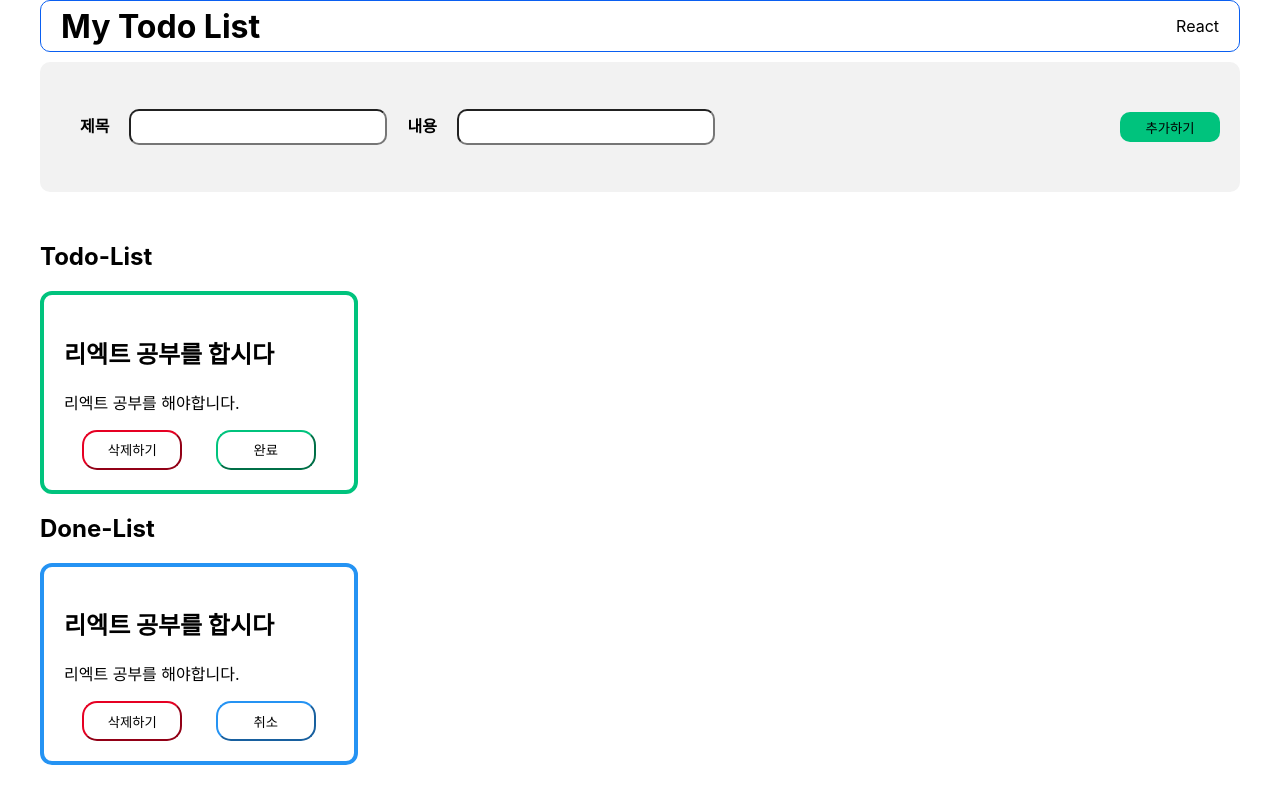
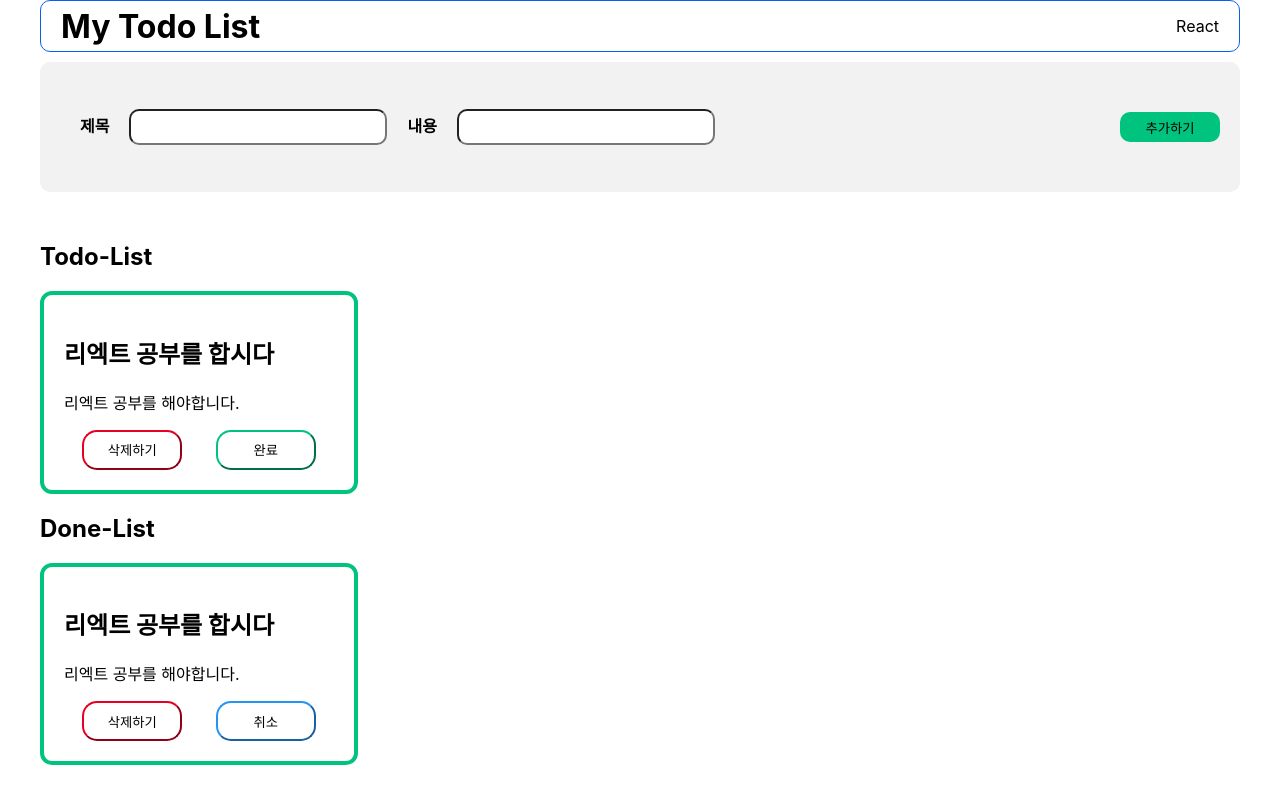
Before and after one commit to tjdwns335/mytodolist, a React (Create React App) app: page / in a window 1280 px wide. Built offline with nearby package versions, Linux system fonts and the light colour scheme.

Commit message:
컴포넌트 간결화

```diff
--- a/src/App.jsx
+++ b/src/App.jsx
@@ -2,61 +2,25 @@ import "App.css";
 import { useState } from "react";
 import FormContent from "component/FormContent";
 import TodoListContent from "component/TodoListContent";
+import Header from "component/header";
 
 function App() {
   const [todoList, setTodoList] = useState([
-    { id: 1, title: "리엑트 공부를 합시다", detail: "리엑트 공부를 해야합니다.", checked: false },
-    { id: 2, title: "리엑트 공부를 합시다", detail: "리엑트 공부를 해야합니다.", checked: true },
+    { id: 1, title: "리엑트 공부를 합시다", detail: "리엑트 공부를 해야합니다.", isDone: false },
+    { id: 2, title: "리엑트 공부를 합시다", detail: "리엑트 공부를 해야합니다.", isDone: true },
   ]);
 
-  const [title, setTitle] = useState("");
-  const [detail, setDetail] = useState("");
-
-  const changeTitle = (event) => {
-    setTitle(event.target.value);
-  };
-  const changeDetail = (event) => {
-    setDetail(event.target.value);
-  };
-
-  const addHandler = (event) => {
-    event.preventDefault();
-    const newTodoList = {
-      id: todoList.length + 1,
-      title,
-      detail,
-      checked: false,
-    };
-    setTodoList([...todoList, newTodoList]);
-  };
 
 
-  const removeButton = (id) => {
-    const newTodoList = todoList.filter((todoList) => todoList.id !== id)
-    setTodoList(newTodoList);
-  };
-  const doneClick = (id) => {
-    const updatedTodoList = todoList.map((item) => {
-      return item.id === id ? { ...item, checked: true } : item
-    });
-    setTodoList(updatedTodoList);
-  }
-  const cancelClick = (id) => {
-    const updatedTodoList = todoList.map((item) => {
-      return item.id === id ? { ...item, checked: false } : item
-    });
-    setTodoList(updatedTodoList);
-  }
+
+
 
   return (
     <div className="basic">
-      <header className="header-style">
-        <h1>My Todo List</h1>
-        <p>React</p>
-      </header>
-      <FormContent title={title} detail={detail} changeTitle={changeTitle} changeDetail={changeDetail} addHandler={addHandler} />
-      <TodoListContent key={todoList.id} todoList={todoList} removeButton={removeButton} doneClick={doneClick} cancelClick={cancelClick} />
-
+      <Header />
+      <FormContent todoList={todoList} setTodoList={setTodoList} />
+      <TodoListContent key={todoList.id} todoList={todoList} setTodoList={setTodoList} isActive={false} />
+      <TodoListContent key={todoList.id} todoList={todoList} setTodoList={setTodoList} isActive={true} />
     </div >
   )
 }
--- a/src/component/FormContent.jsx
+++ b/src/component/FormContent.jsx
@@ -1,4 +1,26 @@
-const FormContent = ({ title, detail, changeTitle, changeDetail, addHandler }) => {
+import { useState } from "react";
+
+function FormContent({ todoList, setTodoList }) {
+  const [title, setTitle] = useState("");
+  const [detail, setDetail] = useState("");
+
+  const changeTitle = (event) => {
+    setTitle(event.target.value);
+  };
+  const changeDetail = (event) => {
+    setDetail(event.target.value);
+  };
+
+  const addHandler = (event) => {
+    event.preventDefault();
+    const newTodoList = {
+      id: Date.now(),
+      title,
+      detail,
+      isDone: false,
+    };
+    setTodoList([...todoList, newTodoList]);
+  };
   return (
     <form className="form-style">
       <div>
@@ -26,4 +48,4 @@ const FormContent = ({ title, detail, changeTitle, changeDetail, addHandler }) =
   )
 }
 
-export default FormContent;
+export default FormContent
--- a/src/component/TodoListContent.jsx
+++ b/src/component/TodoListContent.jsx
@@ -1,13 +1,22 @@
-const TodoListContent = ({ key, todoList, removeButton, doneClick, cancelClick }) => {
+const TodoListContent = ({ key, todoList, setTodoList, isActive }) => {
+  const removeButton = (id) => {
+    const newTodoList = todoList.filter((todoList) => todoList.id !== id)
+    setTodoList(newTodoList);
+  };
+  const doneClick = (id) => {
+    const updatedTodoList = todoList.map((item) => {
+      return item.id === id ? { ...item, isDone: !item.isDone } : item;
+    });
+    setTodoList(updatedTodoList);
+  }
+
   return (
     <div className="list-content">
       {/* Todo-list */}
-      <h2>Todo-List</h2>
+      <h2>{(isActive === false) ? "Todo-List" : "Done-List"}</h2>
       <div className="todoList-wrap">
         {
-          todoList.filter((item) => {
-            return item.checked === false
-          })
+          todoList.filter((item) => { return (item.isDone === isActive) ? false : true })
             .map((item) => {
               return (
                 <div className="todoList" key={item.id}>
@@ -15,27 +24,8 @@ const TodoListContent = ({ key, todoList, removeButton, doneClick, cancelClick }
                   <p>{item.detail}</p>
                   <div className="button-group">
                     <button className="delete-button" onClick={() => removeButton(item.id)}>삭제하기</button>
-                    <button className="done-button" onClick={() => doneClick(item.id)}>완료</button>
-                  </div>
-                </div>
-              )
-            })
-        }
-      </div>
-
-      {/* done-list */}
-      <h2>Done-List</h2>
-      <div className="todoList-wrap">
-        {
-          todoList.filter((item) => { return item.checked === true })
-            .map((item) => {
-              return (
-                <div className="doneList" key={item.id}>
-                  <h2>{item.title}</h2>
-                  <p>{item.detail}</p>
-                  <div className="button-group">
-                    <button className="delete-button" onClick={() => removeButton(item.id)}>삭제하기</button>
-                    <button className="cancel-button" onClick={() => cancelClick(item.id)}>취소</button>
+                    <button className={isActive ? "cancel-button" : "done-button"}
+                      onClick={() => doneClick(item.id)}>{isActive ? "취소" : "완료"}</button>
                   </div>
                 </div>
               )
--- /dev/null
+++ b/src/component/header.jsx
@@ -0,0 +1,10 @@
+const Header = () => {
+  return (
+    <header className="header-style">
+      <h1>My Todo List</h1>
+      <p>React</p>
+    </header>
+  )
+}
+
+export default Header;
```
